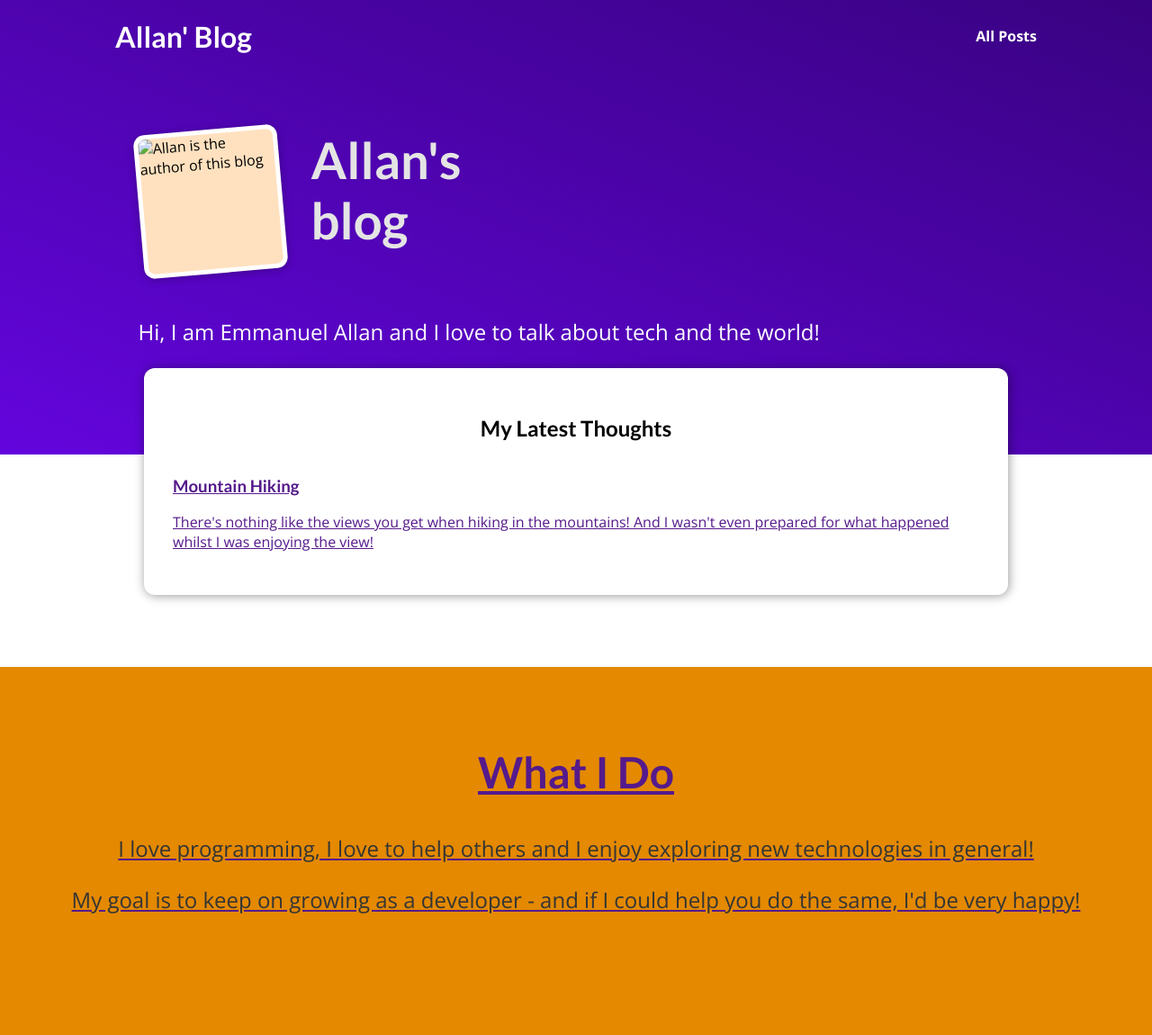
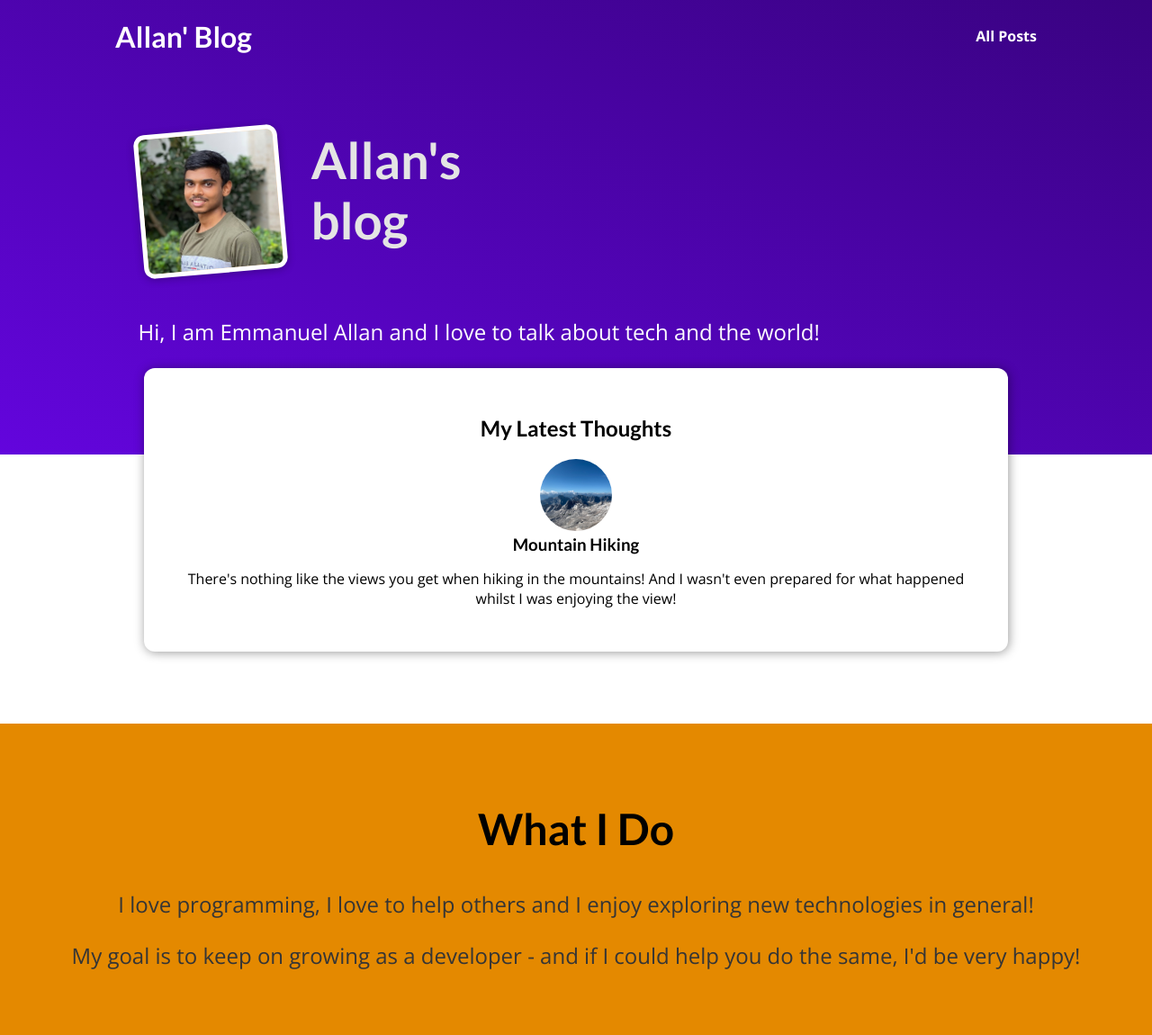
Before and after one commit to EmmanuelAllanMJ/Blogger_Django, a Django app: page / in a window 1280 px wide. Shown: the whole page at 90% size. Before the commit the page ends 1015 px from the top, so only its background shows below. Run offline with Django 4.2, Linux system fonts and the light colour scheme.

Commit message:
Added images

```diff
--- /dev/null
+++ b/my_site/blog/static/blog/post.css
@@ -0,0 +1,43 @@
+.post {
+  display: flex;
+  flex-direction: column;
+  align-items: center;
+  text-align: center;
+}
+
+.post a {
+  text-decoration: none;
+  color: black;
+  transition: all 0.2s ease;
+  padding: 1rem;
+}
+
+.post a:hover,
+.post a:active {
+  transform: scale(1.1);
+  background-color: #390281;
+  color: white;
+}
+
+.post img {
+  width: 5rem;
+  height: 5rem;
+  object-fit: cover;
+  border-radius: 50%;
+}
+
+.post h3 {
+  margin: 0.25rem 0;
+}
+
+.post time {
+  color: #666666;
+  margin: 0.25rem;
+  font-style: italic;
+  font-size: 0.85rem;
+}
+
+.post:hover time,
+.post:active time {
+  color: white;
+}
--- a/my_site/blog/templates/blog/index.html
+++ b/my_site/blog/templates/blog/index.html
@@ -7,13 +7,14 @@
 
 {% block css_files%}
 <link rel="stylesheet" href="{% static 'blog/index.css'%}"/>
+<link rel="stylesheet" href="{% static 'blog/post.css'%}"/>
 {% endblock%}
 
 {% block content%}
 
     <section id='welcome'>
         <header>
-            <img src='' alt='Allan is the author of this blog'/>
+            <img src="{% static "blog/images/allan.jpg" %}" alt='Allan is the author of this blog'/>
             <h2>Allan's blog</h2>
         </header>
         <p>Hi, I am Emmanuel Allan and I love to talk about tech and the world!</p>
@@ -23,8 +24,8 @@
         <ul>
             <li>
                 <article class='post'>
-                    <a href='' alt='Mountain Hiking'/>
-                    <div class='post_content'>
+                    <img src="{% static "blog/images/mountains.jpg" %}" alt='Mountain Hiking'/>
+                    <div class='post__content'>
                         <h3>Mountain Hiking</h3>
                         <p>There's nothing like the views you get when hiking in the mountains! And I wasn't even prepared for what happened whilst I was enjoying the view!</p>
                     </div>
```
Also changed, not shown: my_site/blog/static/blog/images/allan.JPG (added), my_site/blog/static/blog/images/coding.jpg (added), my_site/blog/static/blog/images/mountains.jpg (added), my_site/blog/static/blog/images/woods.jpg (added).
